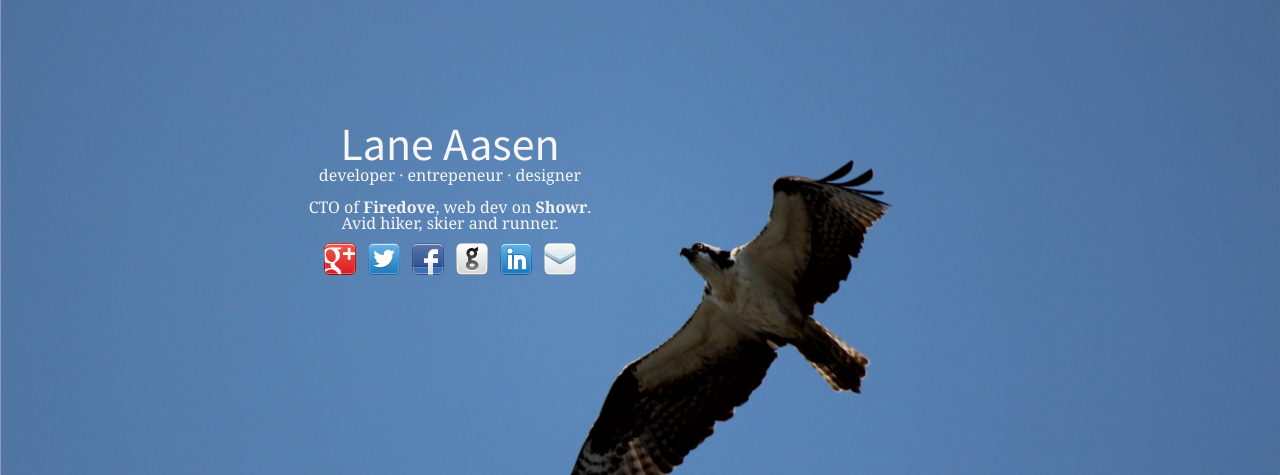
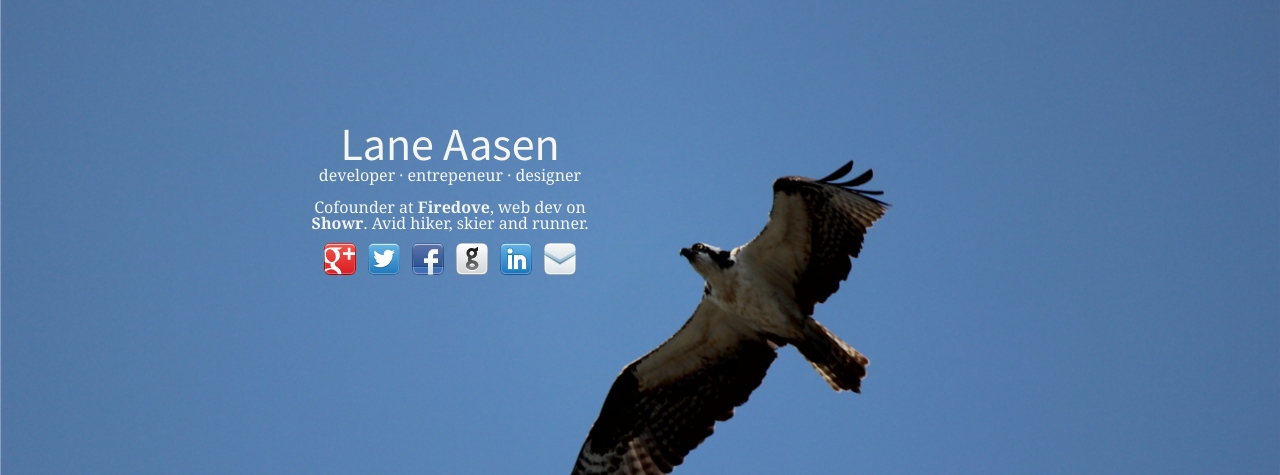
Before and after one commit to aaasen/aaasen.github.com, a PHP site: page / in a window 1280 px wide. Shown: the part 174-649 px from the top of the page. Run offline with PHP 8.4, Linux system fonts and the light colour scheme.

Commit message:
changes title to cofounder of firedove, changes firedove website from firedov.es to firedove.co

```diff
--- a/index.php
+++ b/index.php
@@ -12,7 +12,7 @@
 		<div class="box">
 			<h1>Lane Aasen</h1>
 			<h3>developer &middot; entrepeneur &middot; designer</h3>
-			<p>CTO of <a href="http://firedov.es">Firedove</a>, web dev on <a href="http://www.showrapp.co">Showr</a>. Avid hiker, skier and runner.</p>
+			<p>Cofounder at <a href="http://firedove.co">Firedove</a>, web dev on <a href="http://www.showrapp.co">Showr</a>. Avid hiker, skier and runner.</p>
 
 			<div class="social">
 				<a href="https://plus.google.com/100962461815374238974"><img src="assets/img/gplus.png" /></a>
```
